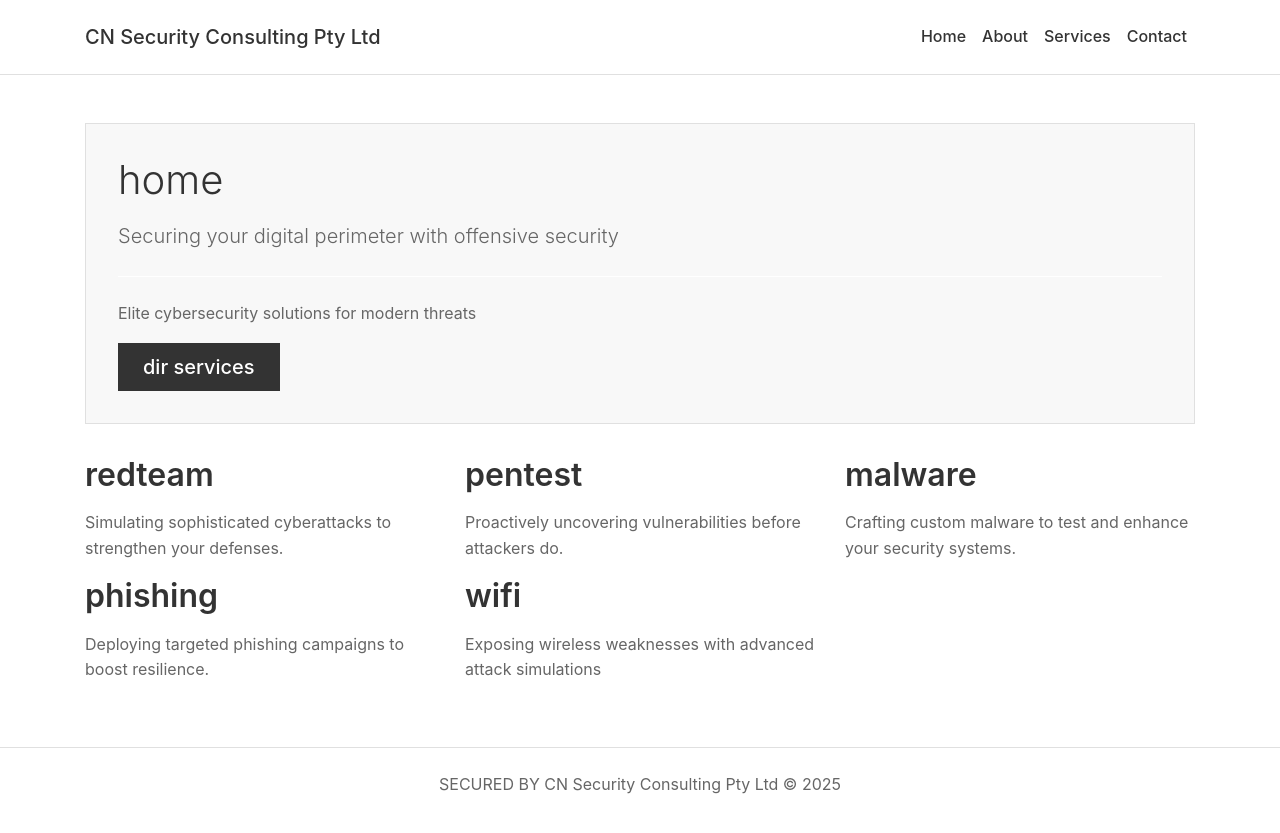
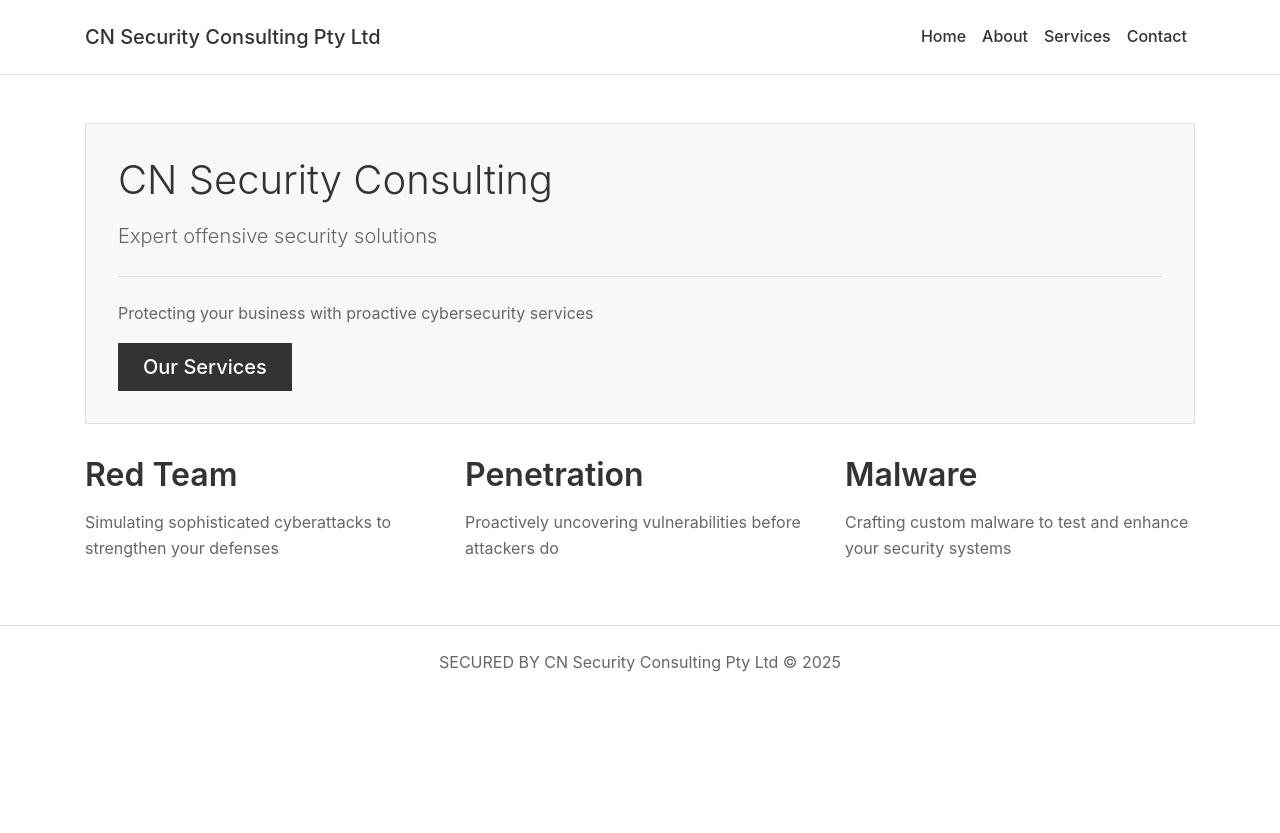
Before and after one commit to hookthieves/hookthieves.github.io, a Jekyll site: the page built from index.html, in a window 1280 px wide. Shown: the top 833 px of the page. Built offline with Jekyll 4.4.1, drawn with Linux system fonts in a browser that asks for light colours.

Commit message:
Update index.html

```diff
--- a/index.html
+++ b/index.html
@@ -3,32 +3,24 @@ layout: default
 title: Home
 ---
 <div class="jumbotron">
-    <h1 class="display-4">home</h1>
-    <p class="lead">Securing your digital perimeter with offensive security</p>
-    <hr class="my-4" style="border-color: #ffffff;">
-    <p>Elite cybersecurity solutions for modern threats</p>
-    <a class="btn btn-primary btn-lg" href="/services" role="button">dir services</a>
+    <h1 class="display-4">CN Security Consulting</h1>
+    <p class="lead">Expert offensive security solutions</p>
+    <hr class="my-4">
+    <p>Protecting your business with proactive cybersecurity services</p>
+    <a class="btn btn-primary btn-lg" href="/services" role="button">Our Services</a>
 </div>
 
 <div class="row">
     <div class="col-md-4">
-        <h2>redteam</h2>
-        <p>Simulating sophisticated cyberattacks to strengthen your defenses.</p>
+        <h2>Red Team</h2>
+        <p>Simulating sophisticated cyberattacks to strengthen your defenses</p>
     </div>
     <div class="col-md-4">
-        <h2>pentest</h2>
-        <p>Proactively uncovering vulnerabilities before attackers do.</p>
+        <h2>Penetration</h2>
+        <p>Proactively uncovering vulnerabilities before attackers do</p>
     </div>
     <div class="col-md-4">
-        <h2>malware</h2>
-        <p>Crafting custom malware to test and enhance your security systems.</p>
-    </div>
-    <div class="col-md-4">
-        <h2>phishing</h2>
-        <p>Deploying targeted phishing campaigns to boost resilience.</p>
-    </div>
-    <div class="col-md-4">
-        <h2>wifi</h2>
-        <p>Exposing wireless weaknesses with advanced attack simulations</p>
+        <h2>Malware</h2>
+        <p>Crafting custom malware to test and enhance your security systems</p>
     </div>
 </div>
```
